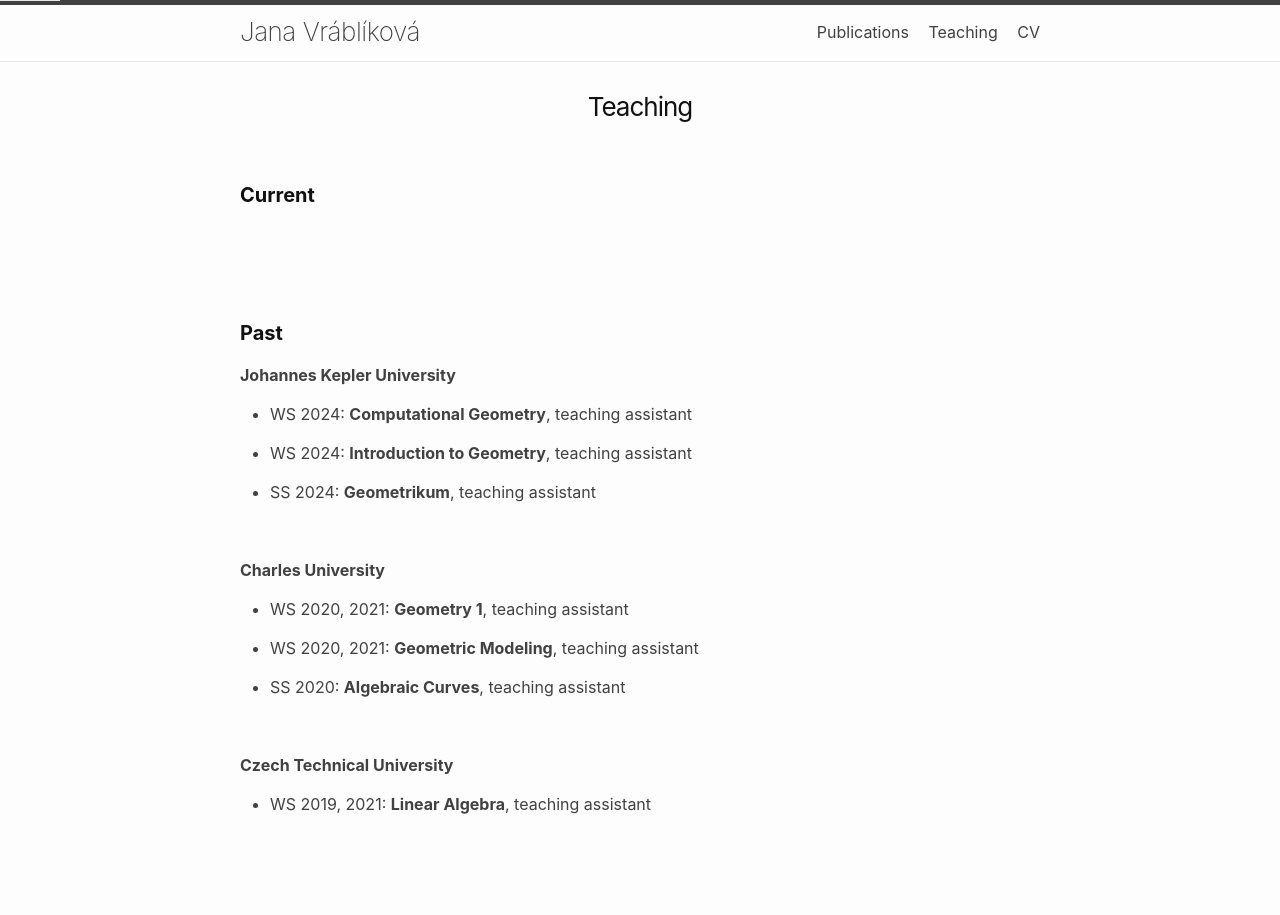
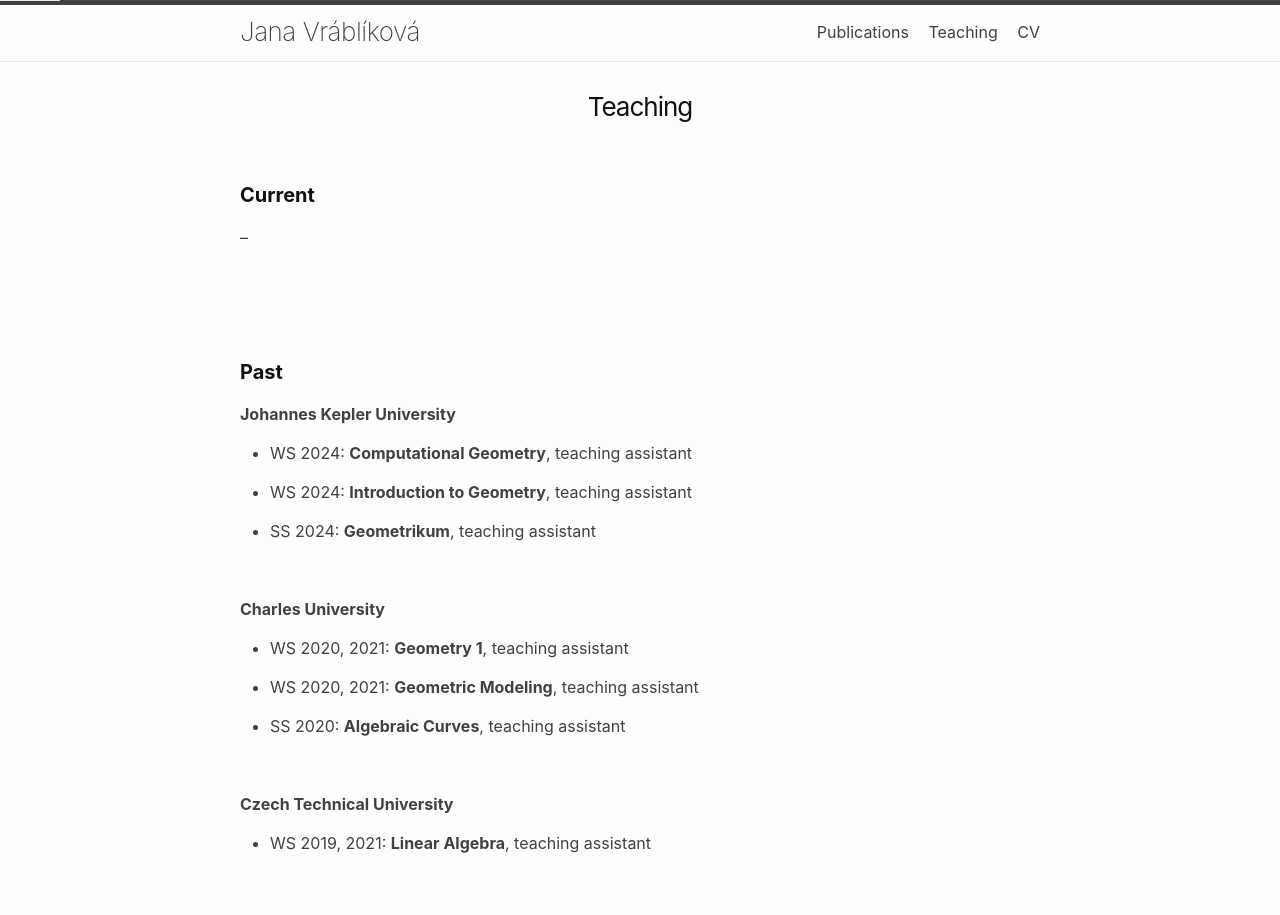
Before and after one commit to JanaVrablikova/janavrablikova.github.io, a Jekyll site: the page built from 02teaching.markdown, in a window 1280 px wide. Built offline with Jekyll 4.4.1, drawn with Linux system fonts in a browser that asks for light colours; nearby versions of some CDN libraries.

Commit message:
Update 02teaching.markdown

```diff
--- a/02teaching.markdown
+++ b/02teaching.markdown
@@ -6,6 +6,8 @@ longname: Teaching
 ---
 
 #### **Current**
+
+&ndash;
 
 &nbsp;
 
```
